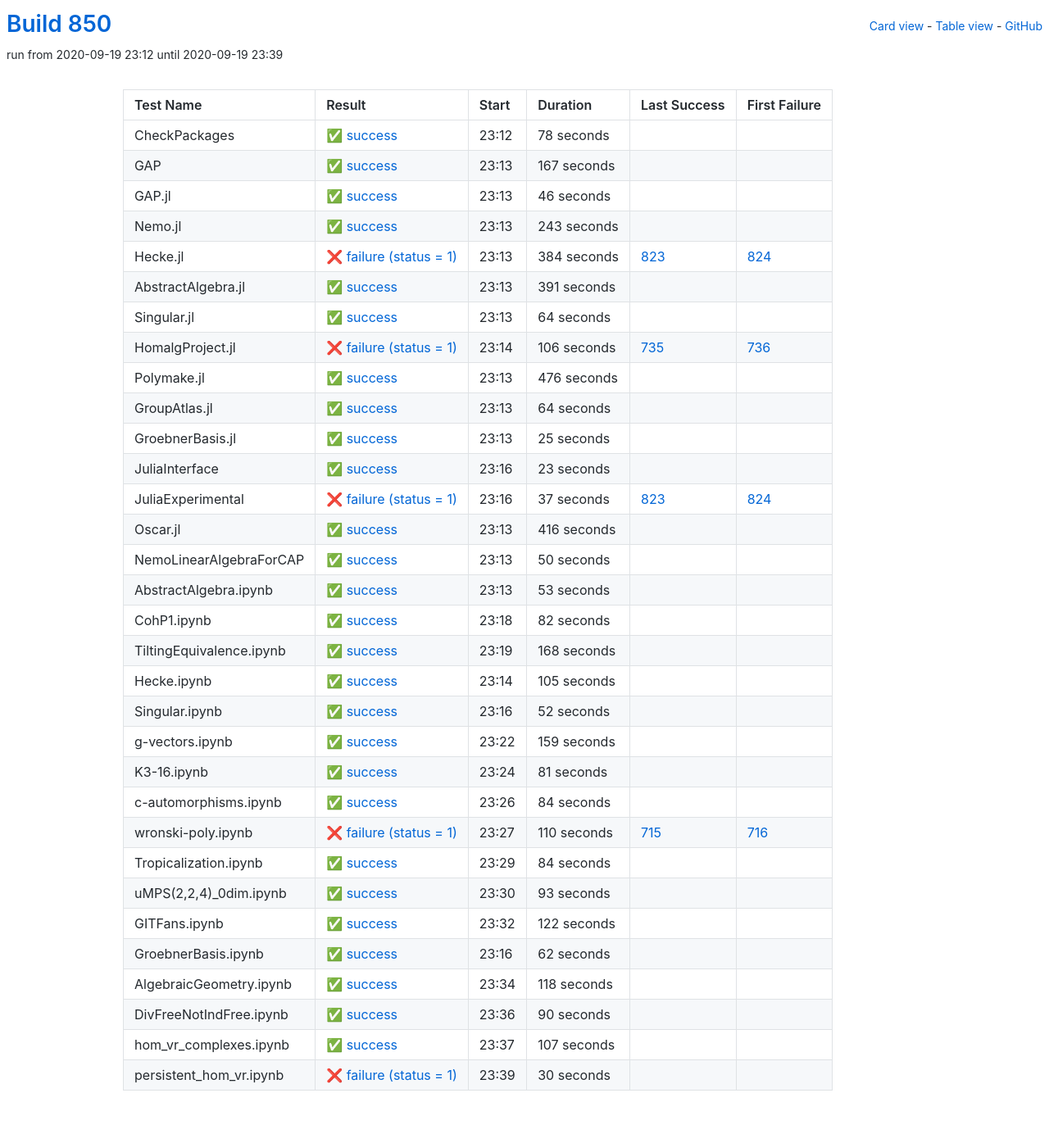
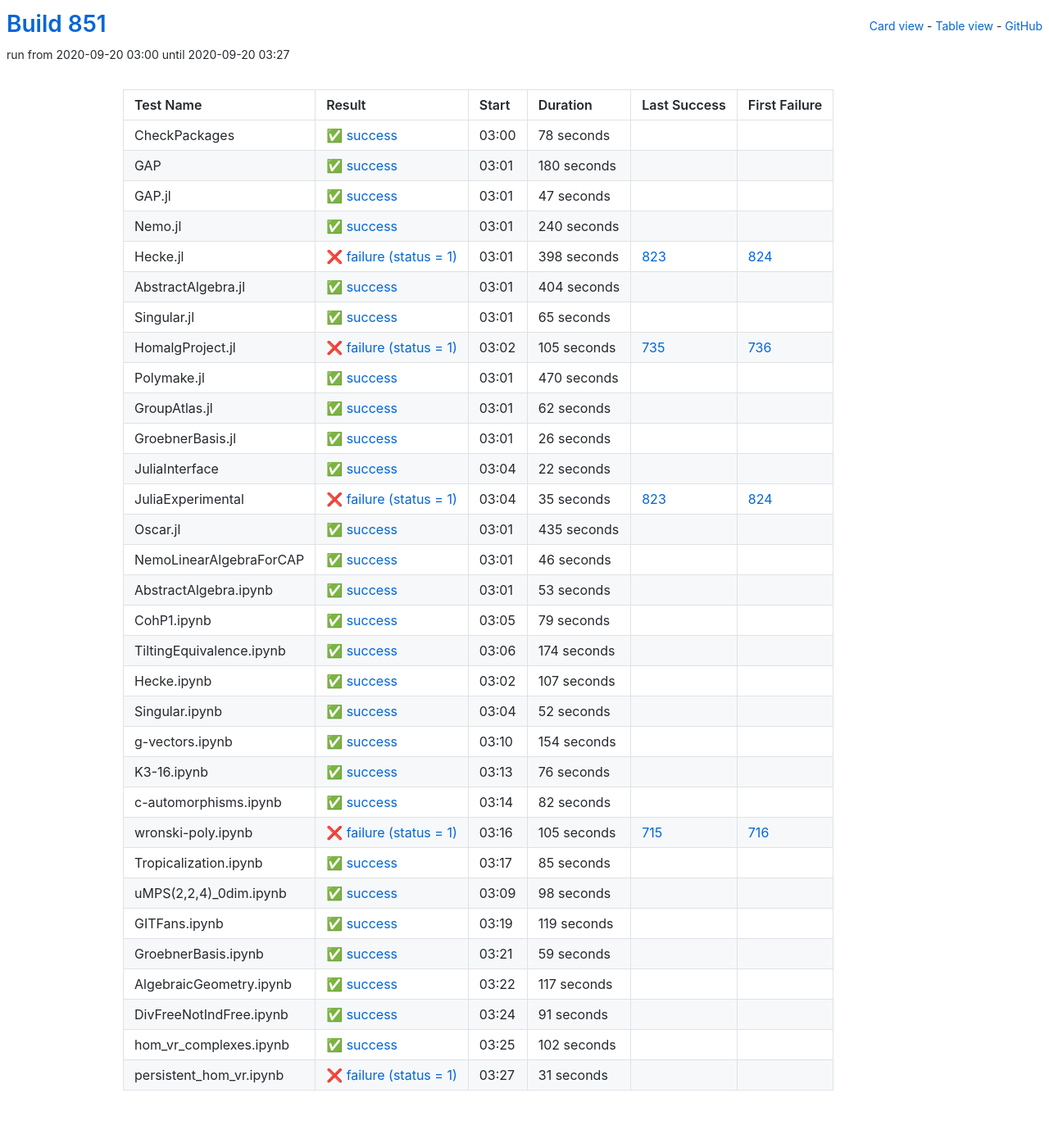
Before and after one commit to oscar-system/oscar-ci-status-stable, a Jekyll site: the page built from table.html, in a window 1280 px wide. Shown: the whole page at 82% size. Built offline with Jekyll 4.4.1, drawn with Linux system fonts in a browser that asks for light colours.

Commit message:
Build #851

```diff
--- a/_data/ci.yml
+++ b/_data/ci.yml
@@ -1,6 +1,6 @@
 ---
-build: 850
-build_url: https://oscarci.mathematik.uni-kl.de/job/oscar-stable/850/
+build: 851
+build_url: https://oscarci.mathematik.uni-kl.de/job/oscar-stable/851/
 job: oscar-stable
 organization: oscar-system
 repo: oscar-ci-status-stable
@@ -8,8 +8,8 @@ repourl: https://github.com/oscar-system/oscar-ci-status-stable
 tests:
 - name: CheckPackages
   id: checkpackages
-  log: https://oscarci.mathematik.uni-kl.de/job/oscar-stable/850/artifact/logs/build-850/CheckPackages.log
-  start: 2020-09-19 23:12
+  log: https://oscarci.mathematik.uni-kl.de/job/oscar-stable/851/artifact/logs/build-851/CheckPackages.log
+  start: 2020-09-20 03:00
   success: true
   exitcode: 0
   status: success
@@ -20,20 +20,164 @@ tests:
   first_failure_url:
 - name: GAP
   id: gap
-  log: https://oscarci.mathematik.uni-kl.de/job/oscar-stable/850/artifact/logs/build-850/GAP.log
-  start: 2020-09-19 23:13
+  log: https://oscarci.mathematik.uni-kl.de/job/oscar-stable/851/artifact/logs/build-851/GAP.log
+  start: 2020-09-20 03:01
   success: true
   exitcode: 0
   status: success
-  duration: 167
+  duration: 180
   last_success: false
   last_success_url:
   first_failure: false
   first_failure_url:
 - name: GAP.jl
   id: gap-jl
-  log: https://oscarci.mathematik.uni-kl.de/job/oscar-stable/850/artifact/logs/build-850/GAP.jl.log
-  start: 2020-09-19 23:13
+  log: https://oscarci.mathematik.uni-kl.de/job/oscar-stable/851/artifact/logs/build-851/GAP.jl.log
+  start: 2020-09-20 03:01
+  success: true
+  exitcode: 0
+  status: success
+  duration: 47
+  last_success: false
+  last_success_url:
+  first_failure: false
+  first_failure_url:
+- name: Nemo.jl
+  id: nemo-jl
+  log: https://oscarci.mathematik.uni-kl.de/job/oscar-stable/851/artifact/logs/build-851/Nemo.jl.log
+  start: 2020-09-20 03:01
+  success: true
+  exitcode: 0
+  status: success
+  duration: 240
+  last_success: false
+  last_success_url:
+  first_failure: false
+  first_failure_url:
+- name: Hecke.jl
+  id: hecke-jl
+  log: https://oscarci.mathematik.uni-kl.de/job/oscar-stable/851/artifact/logs/build-851/Hecke.jl.log
+  start: 2020-09-20 03:01
+  success: false
+  exitcode: 1
+  status: failure
+  duration: 398
+  last_success: 823
+  last_success_url: https://oscarci.mathematik.uni-kl.de/job/oscar-stable/823/
+  first_failure: 824
+  first_failure_url: https://oscarci.mathematik.uni-kl.de/job/oscar-stable/824/
+- name: AbstractAlgebra.jl
+  id: abstractalgebra-jl
+  log: https://oscarci.mathematik.uni-kl.de/job/oscar-stable/851/artifact/logs/build-851/AbstractAlgebra.jl.log
+  start: 2020-09-20 03:01
+  success: true
+  exitcode: 0
+  status: success
+  duration: 404
+  last_success: false
+  last_success_url:
+  first_failure: false
+  first_failure_url:
+- name: Singular.jl
+  id: singular-jl
+  log: https://oscarci.mathematik.uni-kl.de/job/oscar-stable/851/artifact/logs/build-851/Singular.jl.log
+  start: 2020-09-20 03:01
+  success: true
+  exitcode: 0
+  status: success
+  duration: 65
+  last_success: false
+  last_success_url:
+  first_failure: false
+  first_failure_url:
+- name: HomalgProject.jl
+  id: homalgproject-jl
+  log: https://oscarci.mathematik.uni-kl.de/job/oscar-stable/851/artifact/logs/build-851/HomalgProject.jl.log
+  start: 2020-09-20 03:02
+  success: false
+  exitcode: 1
+  status: failure
+  duration: 105
+  last_success: 735
+  last_success_url: https://oscarci.mathematik.uni-kl.de/job/oscar-stable/735/
+  first_failure: 736
+  first_failure_url: https://oscarci.mathematik.uni-kl.de/job/oscar-stable/736/
+- name: Polymake.jl
+  id: polymake-jl
+  log: https://oscarci.mathematik.uni-kl.de/job/oscar-stable/851/artifact/logs/build-851/Polymake.jl.log
+  start: 2020-09-20 03:01
+  success: true
+  exitcode: 0
+  status: success
+  duration: 470
+  last_success: false
+  last_success_url:
+  first_failure: false
+  first_failure_url:
+- name: GroupAtlas.jl
+  id: groupatlas-jl
+  log: https://oscarci.mathematik.uni-kl.de/job/oscar-stable/851/artifact/logs/build-851/GroupAtlas.jl.log
+  start: 2020-09-20 03:01
+  success: true
+  exitcode: 0
+  status: success
+  duration: 62
+  last_success: false
+  last_success_url:
+  first_failure: false
+  first_failure_url:
+- name: GroebnerBasis.jl
+  id: groebnerbasis-jl
+  log: https://oscarci.mathematik.uni-kl.de/job/oscar-stable/851/artifact/logs/build-851/GroebnerBasis.jl.log
+  start: 2020-09-20 03:01
+  success: true
+  exitcode: 0
+  status: success
+  duration: 26
+  last_success: false
+  last_success_url:
+  first_failure: false
+  first_failure_url:
+- name: JuliaInterface
+  id: juliainterface
+  log: https://oscarci.mathematik.uni-kl.de/job/oscar-stable/851/artifact/logs/build-851/JuliaInterface.log
+  start: 2020-09-20 03:04
+  success: true
+  exitcode: 0
+  status: success
+  duration: 22
+  last_success: false
+  last_success_url:
+  first_failure: false
+  first_failure_url:
+- name: JuliaExperimental
+  id: juliaexperimental
+  log: https://oscarci.mathematik.uni-kl.de/job/oscar-stable/851/artifact/logs/build-851/JuliaExperimental.log
+  start: 2020-09-20 03:04
+  success: false
+  exitcode: 1
+  status: failure
+  duration: 35
+  last_success: 823
+  last_success_url: https://oscarci.mathematik.uni-kl.de/job/oscar-stable/823/
+  first_failure: 824
+  first_failure_url: https://oscarci.mathematik.uni-kl.de/job/oscar-stable/824/
+- name: Oscar.jl
+  id: oscar-jl
+  log: https://oscarci.mathematik.uni-kl.de/job/oscar-stable/851/artifact/logs/build-851/Oscar.jl.log
+  start: 2020-09-20 03:01
+  success: true
+  exitcode: 0
+  status: success
+  duration: 435
+  last_success: false
+  last_success_url:
+  first_failure: false
+  first_failure_url:
+- name: NemoLinearAlgebraForCAP
+  id: nemolinearalgebraforcap
+  log: https://oscarci.mathematik.uni-kl.de/job/oscar-stable/851/artifact/logs/build-851/NemoLinearAlgebraForCAP.log
+  start: 2020-09-20 03:01
   success: true
   exitcode: 0
   status: success
@@ -42,154 +186,10 @@ tests:
   last_success_url:
   first_failure: false
   first_failure_url:
-- name: Nemo.jl
-  id: nemo-jl
-  log: https://oscarci.mathematik.uni-kl.de/job/oscar-stable/850/artifact/logs/build-850/Nemo.jl.log
-  start: 2020-09-19 23:13
-  success: true
-  exitcode: 0
-  status: success
-  duration: 243
-  last_success: false
-  last_success_url:
-  first_failure: false
-  first_failure_url:
-- name: Hecke.jl
-  id: hecke-jl
-  log: https://oscarci.mathematik.uni-kl.de/job/oscar-stable/850/artifact/logs/build-850/Hecke.jl.log
-  start: 2020-09-19 23:13
-  success: false
-  exitcode: 1
-  status: failure
-  duration: 384
-  last_success: 823
-  last_success_url: https://oscarci.mathematik.uni-kl.de/job/oscar-stable/823/
-  first_failure: 824
-  first_failure_url: https://oscarci.mathematik.uni-kl.de/job/oscar-stable/824/
-- name: AbstractAlgebra.jl
-  id: abstractalgebra-jl
-  log: https://oscarci.mathematik.uni-kl.de/job/oscar-stable/850/artifact/logs/build-850/AbstractAlgebra.jl.log
-  start: 2020-09-19 23:13
-  success: true
-  exitcode: 0
-  status: success
-  duration: 391
-  last_success: false
-  last_success_url:
-  first_failure: false
-  first_failure_url:
-- name: Singular.jl
-  id: singular-jl
-  log: https://oscarci.mathematik.uni-kl.de/job/oscar-stable/850/artifact/logs/build-850/Singular.jl.log
-  start: 2020-09-19 23:13
-  success: true
-  exitcode: 0
-  status: success
-  duration: 64
-  last_success: false
-  last_success_url:
-  first_failure: false
-  first_failure_url:
-- name: HomalgProject.jl
-  id: homalgproject-jl
-  log: https://oscarci.mathematik.uni-kl.de/job/oscar-stable/850/artifact/logs/build-850/HomalgProject.jl.log
-  start: 2020-09-19 23:14
-  success: false
-  exitcode: 1
-  status: failure
-  duration: 106
-  last_success: 735
-  last_success_url: https://oscarci.mathematik.uni-kl.de/job/oscar-stable/735/
-  first_failure: 736
-  first_failure_url: https://oscarci.mathematik.uni-kl.de/job/oscar-stable/736/
-- name: Polymake.jl
-  id: polymake-jl
-  log: https://oscarci.mathematik.uni-kl.de/job/oscar-stable/850/artifact/logs/build-850/Polymake.jl.log
-  start: 2020-09-19 23:13
-  success: true
-  exitcode: 0
-  status: success
-  duration: 476
-  last_success: false
-  last_success_url:
-  first_failure: false
-  first_failure_url:
-- name: GroupAtlas.jl
-  id: groupatlas-jl
-  log: https://oscarci.mathematik.uni-kl.de/job/oscar-stable/850/artifact/logs/build-850/GroupAtlas.jl.log
-  start: 2020-09-19 23:13
-  success: true
-  exitcode: 0
-  status: success
-  duration: 64
-  last_success: false
-  last_success_url:
-  first_failure: false
-  first_failure_url:
-- name: GroebnerBasis.jl
-  id: groebnerbasis-jl
-  log: https://oscarci.mathematik.uni-kl.de/job/oscar-stable/850/artifact/logs/build-850/GroebnerBasis.jl.log
-  start: 2020-09-19 23:13
-  success: true
-  exitcode: 0
-  status: success
-  duration: 25
-  last_success: false
-  last_success_url:
-  first_failure: false
-  first_failure_url:
-- name: JuliaInterface
-  id: juliainterface
-  log: https://oscarci.mathematik.uni-kl.de/job/oscar-stable/850/artifact/logs/build-850/JuliaInterface.log
-  start: 2020-09-19 23:16
-  success: true
-  exitcode: 0
-  status: success
-  duration: 23
-  last_success: false
-  last_success_url:
-  first_failure: false
-  first_failure_url:
-- name: JuliaExperimental
-  id: juliaexperimental
-  log: https://oscarci.mathematik.uni-kl.de/job/oscar-stable/850/artifact/logs/build-850/JuliaExperimental.log
-  start: 2020-09-19 23:16
-  success: false
-  exitcode: 1
-  status: failure
-  duration: 37
-  last_success: 823
-  last_success_url: https://oscarci.mathematik.uni-kl.de/job/oscar-stable/823/
-  first_failure: 824
-  first_failure_url: https://oscarci.mathematik.uni-kl.de/job/oscar-stable/824/
-- name: Oscar.jl
-  id: oscar-jl
-  log: https://oscarci.mathematik.uni-kl.de/job/oscar-stable/850/artifact/logs/build-850/Oscar.jl.log
-  start: 2020-09-19 23:13
-  success: true
-  exitcode: 0
-  status: success
-  duration: 416
-  last_success: false
-  last_success_url:
-  first_failure: false
-  first_failure_url:
-- name: NemoLinearAlgebraForCAP
-  id: nemolinearalgebraforcap
-  log: https://oscarci.mathematik.uni-kl.de/job/oscar-stable/850/artifact/logs/build-850/NemoLinearAlgebraForCAP.log
-  start: 2020-09-19 23:13
-  success: true
-  exitcode: 0
-  status: success
-  duration: 50
-  last_success: false
-  last_success_url:
-  first_failure: false
-  first_failure_url:
 - name: AbstractAlgebra.ipynb
   id: abstractalgebra-ipynb
-  log: https://oscarci.mathematik.uni-kl.de/job/oscar-stable/850/artifact/logs/build-850/AbstractAlgebra.ipynb.log
-  start: 2020-09-19 23:13
+  log: https://oscarci.mathematik.uni-kl.de/job/oscar-stable/851/artifact/logs/build-851/AbstractAlgebra.ipynb.log
+  start: 2020-09-20 03:01
   success: true
   exitcode: 0
   status: success
@@ -200,44 +200,44 @@ tests:
   first_failure_url:
 - name: CohP1.ipynb
   id: cohp1-ipynb
-  log: https://oscarci.mathematik.uni-kl.de/job/oscar-stable/850/artifact/logs/build-850/CohP1.ipynb.log
-  start: 2020-09-19 23:18
+  log: https://oscarci.mathematik.uni-kl.de/job/oscar-stable/851/artifact/logs/build-851/CohP1.ipynb.log
+  start: 2020-09-20 03:05
   success: true
   exitcode: 0
   status: success
-  duration: 82
+  duration: 79
   last_success: false
   last_success_url:
   first_failure: false
   first_failure_url:
 - name: TiltingEquivalence.ipynb
   id: tiltingequivalence-ipynb
-  log: https://oscarci.mathematik.uni-kl.de/job/oscar-stable/850/artifact/logs/build-850/TiltingEquivalence.ipynb.log
-  start: 2020-09-19 23:19
+  log: https://oscarci.mathematik.uni-kl.de/job/oscar-stable/851/artifact/logs/build-851/TiltingEquivalence.ipynb.log
+  start: 2020-09-20 03:06
   success: true
   exitcode: 0
   status: success
-  duration: 168
+  duration: 174
   last_success: false
   last_success_url:
   first_failure: false
   first_failure_url:
 - name: Hecke.ipynb
   id: hecke-ipynb
-  log: https://oscarci.mathematik.uni-kl.de/job/oscar-stable/850/artifact/logs/build-850/Hecke.ipynb.log
-  start: 2020-09-19 23:14
+  log: https://oscarci.mathematik.uni-kl.de/job/oscar-stable/851/artifact/logs/build-851/Hecke.ipynb.log
+  start: 2020-09-20 03:02
   success: true
   exitcode: 0
   status: success
-  duration: 105
+  duration: 107
   last_success: false
   last_success_url:
   first_failure: false
   first_failure_url:
 - name: Singular.ipynb
   id: singular-ipynb
-  log: https://oscarci.mathematik.uni-kl.de/job/oscar-stable/850/artifact/logs/build-850/Singular.ipynb.log
-  start: 2020-09-19 23:16
+  log: https://oscarci.mathematik.uni-kl.de/job/oscar-stable/851/artifact/logs/build-851/Singular.ipynb.log
+  start: 2020-09-20 03:04
   success: true
   exitcode: 0
   status: success
@@ -248,144 +248,144 @@ tests:
   first_failure_url:
 - name: g-vectors.ipynb
   id: g-vectors-ipynb
-  log: https://oscarci.mathematik.uni-kl.de/job/oscar-stable/850/artifact/logs/build-850/g-vectors.ipynb.log
-  start: 2020-09-19 23:22
+  log: https://oscarci.mathematik.uni-kl.de/job/oscar-stable/851/artifact/logs/build-851/g-vectors.ipynb.log
+  start: 2020-09-20 03:10
   success: true
   exitcode: 0
   status: success
-  duration: 159
+  duration: 154
   last_success: false
   last_success_url:
   first_failure: false
   first_failure_url:
 - name: K3-16.ipynb
   id: k3-16-ipynb
-  log: https://oscarci.mathematik.uni-kl.de/job/oscar-stable/850/artifact/logs/build-850/K3-16.ipynb.log
-  start: 2020-09-19 23:24
+  log: https://oscarci.mathematik.uni-kl.de/job/oscar-stable/851/artifact/logs/build-851/K3-16.ipynb.log
+  start: 2020-09-20 03:13
   success: true
   exitcode: 0
   status: success
-  duration: 81
+  duration: 76
   last_success: false
   last_success_url:
   first_failure: false
   first_failure_url:
 - name: c-automorphisms.ipynb
   id: c-automorphisms-ipynb
-  log: https://oscarci.mathematik.uni-kl.de/job/oscar-stable/850/artifact/logs/build-850/c-automorphisms.ipynb.log
-  start: 2020-09-19 23:26
+  log: https://oscarci.mathematik.uni-kl.de/job/oscar-stable/851/artifact/logs/build-851/c-automorphisms.ipynb.log
+  start: 2020-09-20 03:14
   success: true
   exitcode: 0
   status: success
-  duration: 84
+  duration: 82
   last_success: false
   last_success_url:
   first_failure: false
   first_failure_url:
 - name: wronski-poly.ipynb
   id: wronski-poly-ipynb
-  log: https://oscarci.mathematik.uni-kl.de/job/oscar-stable/850/artifact/logs/build-850/wronski-poly.ipynb.log
-  start: 2020-09-19 23:27
+  log: https://oscarci.mathematik.uni-kl.de/job/oscar-stable/851/artifact/logs/build-851/wronski-poly.ipynb.log
+  start: 2020-09-20 03:16
   success: false
   exitcode: 1
   status: failure
-  duration: 110
+  duration: 105
   last_success: 715
   last_success_url: https://oscarci.mathematik.uni-kl.de/job/oscar-stable/715/
   first_failure: 716
   first_failure_url: https://oscarci.mathematik.uni-kl.de/job/oscar-stable/716/
 - name: Tropicalization.ipynb
   id: tropicalization-ipynb
-  log: https://oscarci.mathematik.uni-kl.de/job/oscar-stable/850/artifact/logs/build-850/Tropicalization.ipynb.log
-  start: 2020-09-19 23:29
+  log: https://oscarci.mathematik.uni-kl.de/job/oscar-stable/851/artifact/logs/build-851/Tropicalization.ipynb.log
+  start: 2020-09-20 03:17
   success: true
   exitcode: 0
   status: success
-  duration: 84
+  duration: 85
   last_success: false
   last_success_url:
   first_failure: false
   first_failure_url:
 - name: uMPS(2,2,4)_0dim.ipynb
   id: umps-2-2-4-0dim-ipynb
-  log: https://oscarci.mathematik.uni-kl.de/job/oscar-stable/850/artifact/logs/build-850/uMPS-2-2-4-_0dim.ipynb.log
-  start: 2020-09-19 23:30
+  log: https://oscarci.mathematik.uni-kl.de/job/oscar-stable/851/artifact/logs/build-851/uMPS-2-2-4-_0dim.ipynb.log
+  start: 2020-09-20 03:09
   success: true
   exitcode: 0
   status: success
-  duration: 93
+  duration: 98
   last_success: false
   last_success_url:
   first_failure: false
   first_failure_url:
 - name: GITFans.ipynb
   id: gitfans-ipynb
-  log: https://oscarci.mathematik.uni-kl.de/job/oscar-stable/850/artifact/logs/build-850/GITFans.ipynb.log
-  start: 2020-09-19 23:32
+  log: https://oscarci.mathematik.uni-kl.de/job/oscar-stable/851/artifact/logs/build-851/GITFans.ipynb.log
+  start: 2020-09-20 03:19
   success: true
   exitcode: 0
   status: success
-  duration: 122
+  duration: 119
   last_success: false
   last_success_url:
   first_failure: false
   first_failure_url:
 - name: GroebnerBasis.ipynb
   id: groebnerbasis-ipynb
-  log: https://oscarci.mathematik.uni-kl.de/job/oscar-stable/850/artifact/logs/build-850/GroebnerBasis.ipynb.log
-  start: 2020-09-19 23:16
+  log: https://oscarci.mathematik.uni-kl.de/job/oscar-stable/851/artifact/logs/build-851/GroebnerBasis.ipynb.log
+  start: 2020-09-20 03:21
   success: true
   exitcode: 0
   status: success
-  duration: 62
+  duration: 59
   last_success: false
   last_success_url:
   first_failure: false
   first_failure_url:
 - name: AlgebraicGeometry.ipynb
   id: algebraicgeometry-ipynb
-  log: https://oscarci.mathematik.uni-kl.de/job/oscar-stable/850/artifact/logs/build-850/AlgebraicGeometry.ipynb.log
-  start: 2020-09-19 23:34
+  log: https://oscarci.mathematik.uni-kl.de/job/oscar-stable/851/artifact/logs/build-851/AlgebraicGeometry.ipynb.log
+  start: 2020-09-20 03:22
   success: true
   exitcode: 0
   status: success
-  duration: 118
+  duration: 117
   last_success: false
   last_success_url:
   first_failure: false
   first_failure_url:
 - name: DivFreeNotIndFree.ipynb
   id: divfreenotindfree-ipynb
-  log: https://oscarci.mathematik.uni-kl.de/job/oscar-stable/850/artifact/logs/build-850/DivFreeNotIndFree.ipynb.log
-  start: 2020-09-19 23:36
+  log: https://oscarci.mathematik.uni-kl.de/job/oscar-stable/851/artifact/logs/build-851/DivFreeNotIndFree.ipynb.log
+  start: 2020-09-20 03:24
   success: true
   exitcode: 0
   status: success
-  duration: 90
+  duration: 91
   last_success: false
   last_success_url:
   first_failure: false
   first_failure_url:
 - name: hom_vr_complexes.ipynb
   id: hom-vr-complexes-ipynb
-  log: https://oscarci.mathematik.uni-kl.de/job/oscar-stable/850/artifact/logs/build-850/hom_vr_complexes.ipynb.log
-  start: 2020-09-19 23:37
+  log: https://oscarci.mathematik.uni-kl.de/job/oscar-stable/851/artifact/logs/build-851/hom_vr_complexes.ipynb.log
+  start: 2020-09-20 03:25
   success: true
   exitcode: 0
   status: success
-  duration: 107
+  duration: 102
   last_success: false
   last_success_url:
   first_failure: false
   first_failure_url:
 - name: persistent_hom_vr.ipynb
   id: persistent-hom-vr-ipynb
-  log: https://oscarci.mathematik.uni-kl.de/job/oscar-stable/850/artifact/logs/build-850/persistent_hom_vr.ipynb.log
-  start: 2020-09-19 23:39
+  log: https://oscarci.mathematik.uni-kl.de/job/oscar-stable/851/artifact/logs/build-851/persistent_hom_vr.ipynb.log
+  start: 2020-09-20 03:27
   success: false
   exitcode: 1
   status: failure
-  duration: 30
+  duration: 31
   last_success: false
   last_success_url:
   first_failure: false
```
Also changed, not shown: README.md.
